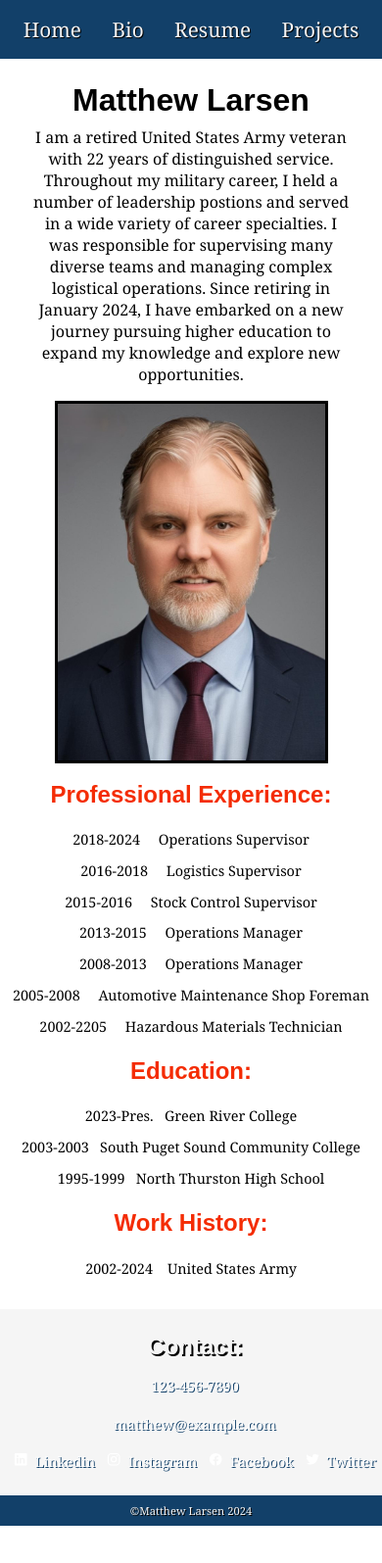
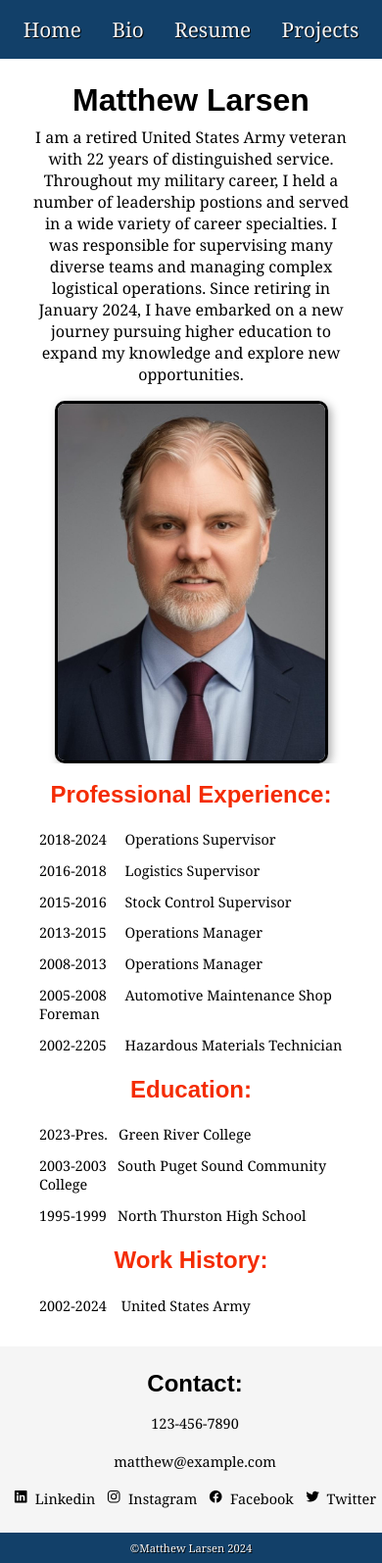
Before and after one commit to mlarsen-source/Final_Project, a plain HTML site: page index.html in a window 390 px wide. Shown: the whole page at 98% size. Before the commit the page ends 1557 px from the top, so only its background shows below. Drawn offline with nearby package versions, Linux system fonts and the light colour scheme.

Commit message:
Add files via upload

```diff
--- a/index.html
+++ b/index.html
@@ -53,7 +53,7 @@ File: index.html
 
     <main>
       <article>
-        <section class="expierience">
+        <section class="experience">
           <h2>Professional Experience:</h2>
           <ul>
             <li>2018-2024 &nbsp; &nbsp; Operations Supervisor</li>
@@ -64,14 +64,13 @@ File: index.html
             <li>2005-2008 &nbsp; &nbsp; Automotive Maintenance Shop Foreman</li>
             <li>2002-2205 &nbsp; &nbsp; Hazardous Materials Technician</li>
           </ul>
-          </p>
         </section>
         <section class="education">
           <h2>Education:</h2>
           <ul>
             <li>2023-Pres. &nbsp;&nbsp;Green River College</li>
-            <li>2003-2003  &nbsp;&nbsp;South Puget Sound Community College</li>
-            <li>1995-1999  &nbsp;&nbsp;North Thurston High School</li>
+            <li>2003-2003 &nbsp;&nbsp;South Puget Sound Community College</li>
+            <li>1995-1999 &nbsp;&nbsp;North Thurston High School</li>
           </ul>
         </section>
         <section class="work">
@@ -80,7 +79,6 @@ File: index.html
             <li>2002-2024 &nbsp;&nbsp; United States Army</li>
             <li></li>
             <li></li>
-
           </ul>
         </section>
       </article>
@@ -95,32 +93,28 @@ File: index.html
         <li>
           <a href="#">matthew@example.com</a>
         </li>
-        <div class="socials">
+      </ul>
+      <ul class="socials">
         <li>
           <a class="aside-link" href="https://www.linkedin.com"
-              ><ion-icon name="logo-linkedin"></ion-icon>
-              &nbsp;Linkedin</a
+            ><ion-icon name="logo-linkedin"></ion-icon> &nbsp;Linkedin</a
           >
         </li>
         <li>
           <a class="aside-link" href="https://www.instagram.com"
-              ><ion-icon name="logo-instagram"></ion-icon>
-              &nbsp;Instagram</a
+            ><ion-icon name="logo-instagram"></ion-icon> &nbsp;Instagram</a
           >
         </li>
         <li>
           <a class="aside-link" href="https://www.facebook.com"
-              ><ion-icon name="logo-facebook"></ion-icon>
-              &nbsp;Facebook</a
+            ><ion-icon name="logo-facebook"></ion-icon> &nbsp;Facebook</a
           >
         </li>
         <li>
           <a class="aside-link" href="https://twitter.com"
-              ><ion-icon name="logo-twitter"></ion-icon>
-              &nbsp;Twitter</a
+            ><ion-icon name="logo-twitter"></ion-icon> &nbsp;Twitter</a
           >
         </li>
-        </div>
       </ul>
     </aside>
 
--- a/styles/individual/bio_styles.css
+++ b/styles/individual/bio_styles.css
@@ -41,4 +41,5 @@ aside img {
   width: 75%;
   border-radius: 50%;
   margin-bottom: 2rem;
+  box-shadow: 5px 5px 20px black;
 }
--- a/styles/individual/index_styles.css
+++ b/styles/individual/index_styles.css
@@ -182,6 +182,26 @@ Mobile styles (screen width less than 600px):
     padding: 0.7rem 0.5rem;
     padding-right: 0;
   }
+
+  aside h2 {
+    text-shadow: none;
+  }
+
+  aside a:link {
+    text-shadow: none;
+  }
+
+  aside a:visited {
+    text-shadow: none;
+  }
+
+  aside a:hover {
+    font-weight: bold;
+  }
+  aside a:active {
+    background-color: whitesmoke;
+    font-style: italic;
+  }
 }
 
 /*******************************************
@@ -236,7 +256,9 @@ Mobile styles (screen width less than 480px):
   header img {
     width: 70%;
     justify-self: center;
-    border: 3px, solid black;
+    border: 3px solid black;
+    border-radius: 10px;
+    box-shadow: 3px 3px 10px darkgrey;
   }
 
   main {
@@ -244,6 +266,9 @@ Mobile styles (screen width less than 480px):
     padding: 0.1rem;
     padding-bottom: 0;
     border-left: none;
+  }
+
+  main h2 {
     text-align: center;
   }
 
@@ -251,12 +276,21 @@ Mobile styles (screen width less than 480px):
     margin-bottom: 0;
   }
 
+  main ul {
+    padding-left: 2rem;
+  }
+
   main li {
     margin-bottom: 0;
     padding: 0.4rem;
   }
 
+  aside h2 {
+    color: black;
+  }
+
   aside {
+    color: black;
     font-size: 0.9rem;
     padding: 0.5rem 0.5rem;
     padding-right: 0;
@@ -275,6 +309,24 @@ Mobile styles (screen width less than 480px):
     padding: 0.1rem;
   }
 
+  aside a:link {
+    color: black;
+  }
+
+  aside a:visited {
+    color: black;
+  }
+
+  aside a:hover {
+    color: black;
+    font-weight: bold;
+  }
+  aside a:active {
+    color: black;
+    background-color: whitesmoke;
+    font-style: italic;
+  }
+
   footer {
     font-size: 0.7rem;
     padding: 0.5rem;
--- a/styles/individual/projects_styles.css
+++ b/styles/individual/projects_styles.css
@@ -42,6 +42,7 @@ aside img {
   width: 75%;
   border-radius: 50%;
   margin-bottom: 2rem;
+  box-shadow: 5px 5px 20px black;
 }
 
 .projects {
--- a/styles/individual/resume_styles.css
+++ b/styles/individual/resume_styles.css
@@ -41,4 +41,5 @@ aside img {
   width: 75%;
   border-radius: 50%;
   margin-bottom: 2rem;
+  box-shadow: 5px 5px 20px black;
 }
```
Also changed, not shown: pages/bio.html (+2 -2 lines), pages/projects.html (+2 -2 lines), pages/resume.html (+2 -2 lines). Lines whose indentation alone changed are shown as unchanged.
